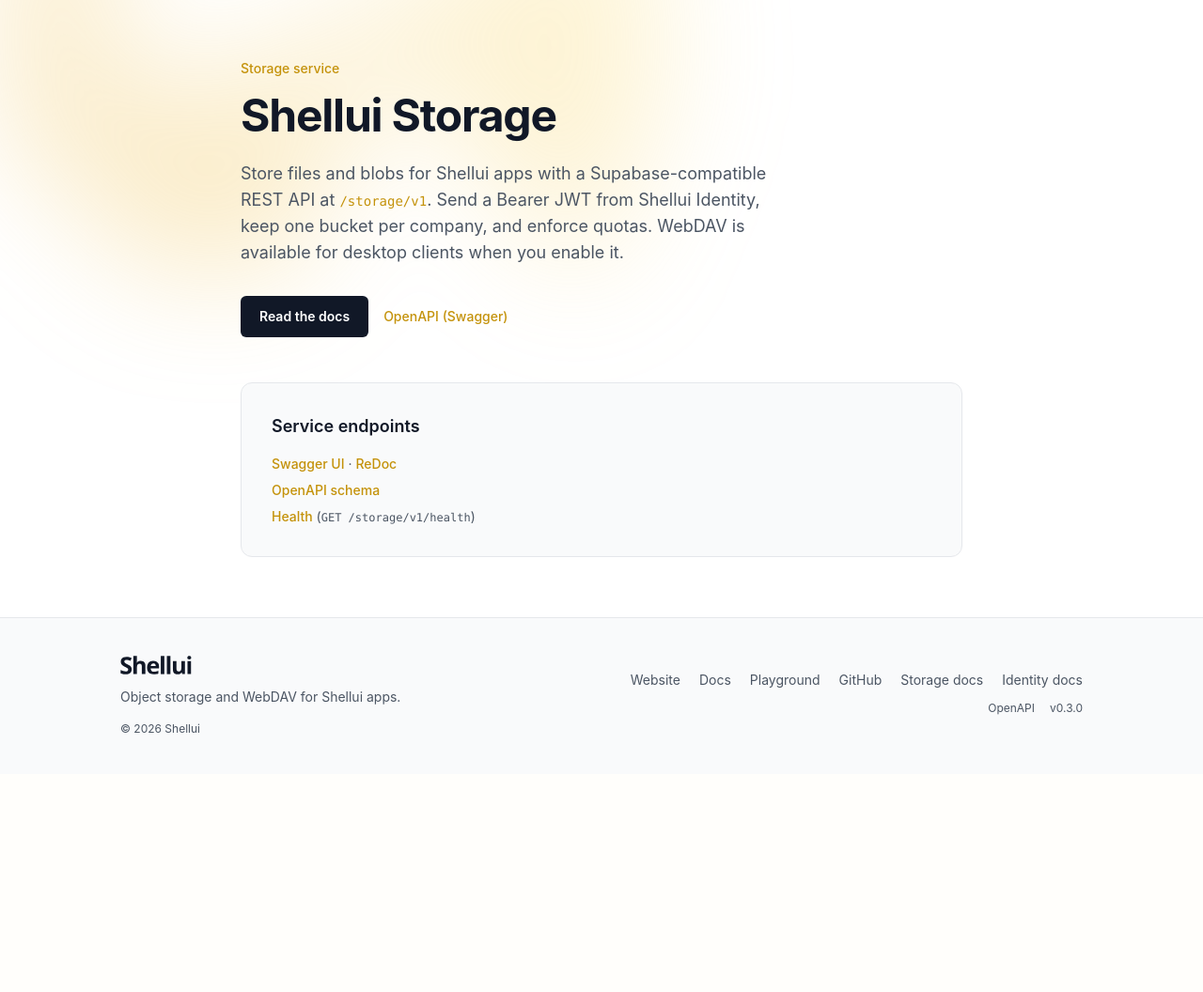
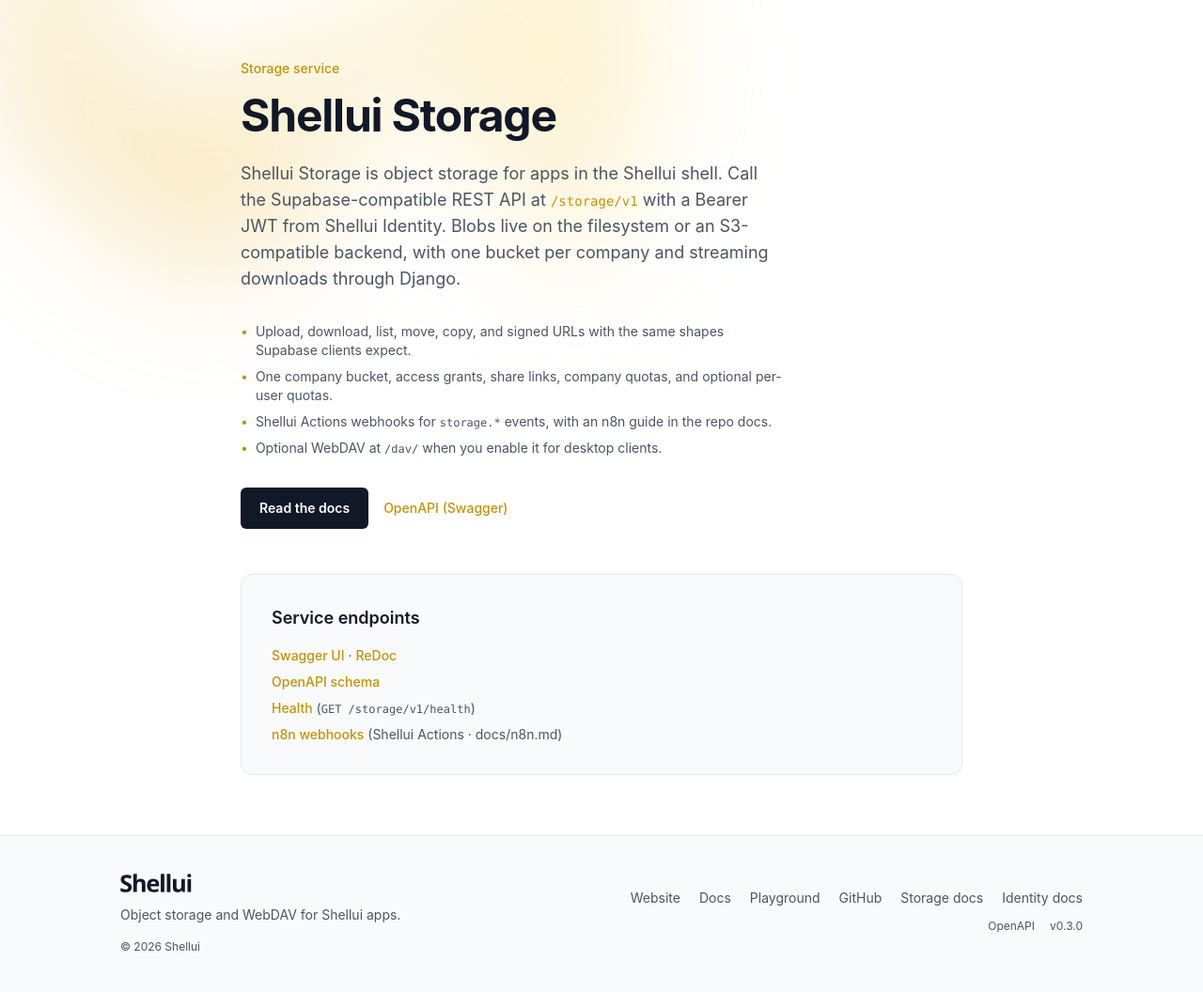
Before and after one commit to shellui/storage-service, a Django app: page / in a window 1280 px wide. Shown: the part 65-1121 px from the top of the page at 94% size. Before the commit the page ends 845 px from the top, so only its background shows below. Run offline with Django 5.2, Linux system fonts and the light colour scheme; tables that the repository leaves empty hold one stand-in row (values such as "Sample post"); parts of the project's set-up code (start-up, migrations or seed data) failed here and were passed over; some libraries are stand-ins or nearby versions.

Commit message:
Add storage homepage polish, staff-only admin link, and tests (#25)
Align landing copy with identity-service layout, document Shellui Actions
webhooks and n8n docs, gate Django admin for staff sessions, and add
homepage regression tests. Rebuild Tailwind site.css.

Co-authored-by: Cursor Agent <cursoragent@cursor.com>
Co-authored-by: Sébastien Barbier <sebastienbarbier@users.noreply.github.com>

```diff
--- a/config/views.py
+++ b/config/views.py
@@ -114,6 +114,11 @@ def root(request):
                 )
 
     show_setup_form = not has_users and bootstrap_allowed
+    storage_docs_url = getattr(
+        settings,
+        'SHELLUI_STORAGE_DOCS_URL',
+        'https://storage.docs.shellui.com',
+    ).rstrip('/')
     context = {
         'form': form,
         'show_setup_form': show_setup_form,
@@ -123,7 +128,11 @@ def root(request):
         'schema_url': reverse('schema'),
         'health_url': reverse('storage-health'),
         'admin_url': reverse('admin:index'),
-        'django_admin_enabled': settings.DJANGO_ADMIN_ENABLED,
+        'show_admin_link': (
+            settings.DJANGO_ADMIN_ENABLED
+            and request.user.is_authenticated
+            and request.user.is_staff
+        ),
         'version': settings.VERSION,
         'setup_done': request.GET.get('setup') == 'done',
         'setup_token': _provided_setup_token(request) if bootstrap_allowed and not has_users else '',
@@ -132,11 +141,9 @@ def root(request):
         'playground_url': getattr(
             settings, 'SHELLUI_PLAYGROUND_URL', 'https://playground.shellui.com'
         ),
-        'storage_docs_url': getattr(
-            settings,
-            'SHELLUI_STORAGE_DOCS_URL',
-            'https://storage.docs.shellui.com',
-        ),
+        'storage_docs_url': storage_docs_url,
+        'n8n_docs_url': f'{storage_docs_url}/n8n',
+        'n8n_repo_docs_url': f'{getattr(settings, "SHELLUI_GITHUB_STORAGE_URL", "https://github.com/shellui/storage-service").rstrip("/")}/blob/develop/docs/n8n.md',
         'identity_docs_url': getattr(
             settings,
             'SHELLUI_IDENTITY_DOCS_URL',
--- a/templates/home.html
+++ b/templates/home.html
@@ -207,8 +207,29 @@
             Shellui Storage
           </h1>
           <p class="mt-6 max-w-xl text-lg/7 text-muted-foreground">
-            Store files and blobs for Shellui apps with a Supabase-compatible REST API at <code class="font-mono text-sm text-primary-ink dark:text-primary">/storage/v1</code>. Send a Bearer JWT from Shellui Identity, keep one bucket per company, and enforce quotas. WebDAV is available for desktop clients when you enable it.
+            Shellui Storage is object storage for apps in the Shellui shell. Call the Supabase-compatible REST API at
+            <code class="font-mono text-sm text-primary-ink dark:text-primary">/storage/v1</code>
+            with a Bearer JWT from Shellui Identity. Blobs live on the filesystem or an S3-compatible backend, with one bucket per company and streaming downloads through Django.
           </p>
+
+          <ul class="mt-8 max-w-xl space-y-2 text-sm text-muted-foreground">
+            <li class="flex gap-2">
+              <span class="text-primary-ink dark:text-primary" aria-hidden="true">•</span>
+              <span>Upload, download, list, move, copy, and signed URLs with the same shapes Supabase clients expect.</span>
+            </li>
+            <li class="flex gap-2">
+              <span class="text-primary-ink dark:text-primary" aria-hidden="true">•</span>
+              <span>One company bucket, access grants, share links, company quotas, and optional per-user quotas.</span>
+            </li>
+            <li class="flex gap-2">
+              <span class="text-primary-ink dark:text-primary" aria-hidden="true">•</span>
+              <span>Shellui Actions webhooks for <code class="font-mono text-xs">storage.*</code> events, with an n8n guide in the repo docs.</span>
+            </li>
+            <li class="flex gap-2">
+              <span class="text-primary-ink dark:text-primary" aria-hidden="true">•</span>
+              <span>Optional WebDAV at <code class="font-mono text-xs">/dav/</code> when you enable it for desktop clients.</span>
+            </li>
+          </ul>
 
           <div class="mt-8 flex flex-wrap items-center gap-4">
             <a
@@ -240,7 +261,11 @@
                 <a href="{{ health_url }}" class="font-medium text-primary-ink hover:underline dark:text-primary">Health</a>
                 <span class="text-muted-foreground">(<code class="font-mono text-xs">GET /storage/v1/health</code>)</span>
               </li>
-              {% if django_admin_enabled and user.is_authenticated %}
+              <li>
+                <a href="{{ n8n_docs_url }}" class="font-medium text-primary-ink hover:underline dark:text-primary">n8n webhooks</a>
+                <span class="text-muted-foreground">(Shellui Actions · <a href="{{ n8n_repo_docs_url }}" class="underline-offset-2 hover:underline">docs/n8n.md</a>)</span>
+              </li>
+              {% if show_admin_link %}
               <li>
                 <a href="{{ admin_url }}" class="font-medium text-primary-ink hover:underline dark:text-primary">Django admin</a>
                 <span class="text-muted-foreground">(operators)</span>
```
Also changed, not shown: config/tests/test_homepage.py (added, +45 -0 lines), CHANGELOG.md, static/css/site.css.
